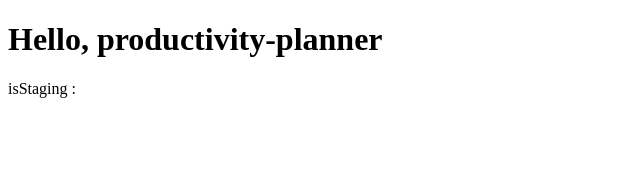
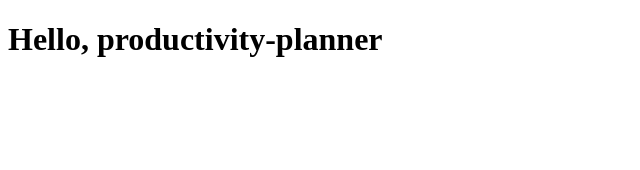
Before and after one commit to parsec99/productivity-planner, an Angular app: page / in a window 1280 px wide. Shown: the top 170 px of the page, without its empty margins (0-640 px from the left). Built offline with nearby package versions, Linux system fonts and the light colour scheme.

Commit message:
remove isStaging in template

```diff
--- a/src/app/app.component.html
+++ b/src/app/app.component.html
@@ -1,5 +1,3 @@
 <h1>Hello, productivity-planner</h1>
 
-<p>isStaging : {{ isStaging }}</p>
-
 <router-outlet />
```
